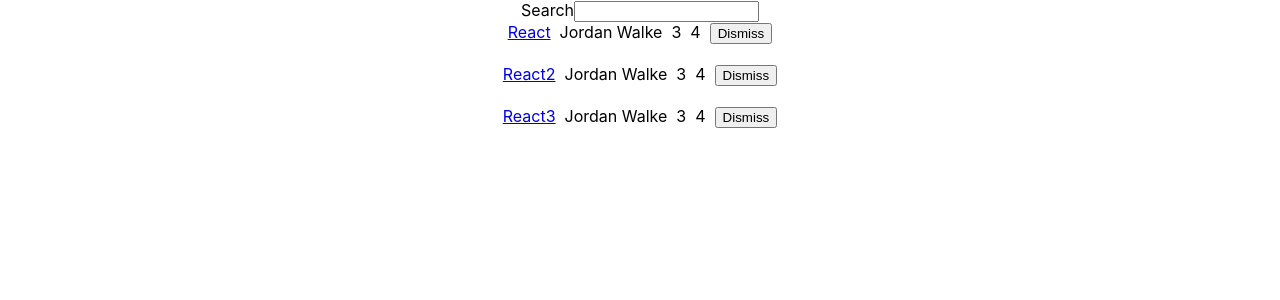
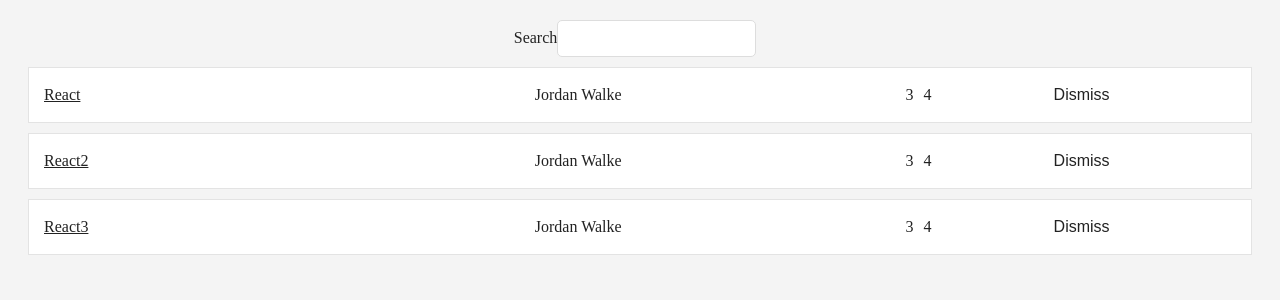
Before and after one commit to tebajanga/pcra, a React (Create React App) app: page / in a window 1280 px wide. Shown: the top 300 px of the page. Built offline with nearby package versions, Linux system fonts and the light colour scheme.

Commit message:
Styling components

```diff
--- a/src/App.css
+++ b/src/App.css
@@ -1,3 +1,4 @@
+/*
 .App {
   text-align: center;
 }
@@ -30,3 +31,68 @@
     transform: rotate(360deg);
   }
 }
+*/
+
+.page {
+  margin: 20px;
+}
+
+.interactions {
+  text-align: center;
+}
+
+.table{
+  margin: 20px0;
+}
+
+.table-header {
+  display: flex;
+  line-height: 24px;
+  font-size: 16px;
+  padding: 010px;
+  justify-content: space-between;
+}
+
+.table-empty {
+  margin: 200px;
+  text-align: center;
+  font-size: 16px;
+}
+
+.table-row {
+  display: flex;
+  line-height: 24px;
+  white-space: nowrap;
+  margin: 10px 0;
+  padding: 10px;
+  background:#ffffff;
+  border:1px solid#e3e3e3;
+}
+
+.table-header > span {
+  overflow: hidden;
+  text-overflow: ellipsis;
+  padding: 05px;
+}
+
+.table-row > span {
+  overflow: hidden;
+  text-overflow: ellipsis;
+  padding: 05px;
+}
+
+.button-inline {
+  border-width:0;
+  background: transparent;
+  color: inherit;
+  text-align: inherit;
+  -webkit-font-smoothing: inherit;
+  padding:0;
+  font-size: inherit;
+  cursor: pointer;
+}
+
+.button-active {
+  border-radius: 0;
+  border-bottom:1px solid#38BB6C;
+}
--- a/src/App.js
+++ b/src/App.js
@@ -42,19 +42,29 @@ const Search = ({ value, onChange, children }) =>
   </form>
 
 const Table = ({ list, pattern, onDismiss }) =>
-  <div>
+  <div className="table">
     {list.filter(isSearched(pattern)).map(item =>
-      <div key={item.objectID}>
-        <span><a href="{item.url}">{item.title}</a>&nbsp;&nbsp;</span>
-        <span>{item.author}&nbsp;&nbsp;</span>
-        <span>{item.num_comments}&nbsp;&nbsp;</span>
-        <span>{item.points}&nbsp;&nbsp;</span>
-        <span>
-          <Button onClick={() => onDismiss(item.objectID)}>
+      <div key={item.objectID} className="table-row">
+        <span style={largeColumn}>
+          <a href="{item.url}">{item.title}</a>
+        </span>
+        <span style={midColumn}>
+          {item.author}
+        </span>
+        <span sytle={smallColumn}>
+          {item.num_comments}
+        </span>
+        <span style={smallColumn}>
+          {item.points}
+        </span>
+        <span style={smallColumn}>
+          <Button
+            onClick={() => onDismiss(item.objectID)}
+            className="button-inline"
+          >
             Dismiss
           </Button>
         </span>
-        <br /><br />
       </div>
     )}
   </div>
@@ -67,6 +77,18 @@ const Button = ({ onClick, className = '', children,}) =>
     >
     {children}
   </button>
+
+const largeColumn = {
+  width:'40%',
+};
+
+const midColumn = {
+  width:'30%',
+};
+
+const smallColumn = {
+  width:'10%',
+};
 
 class App extends Component {
   constructor(props) {
@@ -94,13 +116,15 @@ class App extends Component {
   render() {
     const { searchTerm, list } = this.state;
     return (
-      <div className="App">
+      <div className="page">
+        <div className="interactions">
           <Search
             value={searchTerm}
             onChange={this.onSearchChange}
           >
             Search
           </Search>
+        </div>
         <Table
           list={list}
           pattern={searchTerm}
--- a/src/index.css
+++ b/src/index.css
@@ -1,3 +1,4 @@
+/*
 body {
   margin: 0;
   padding: 0;
@@ -12,3 +13,49 @@ code {
   font-family: source-code-pro, Menlo, Monaco, Consolas, "Courier New",
     monospace;
 }
+*/
+
+body {
+  color:#222;
+  background:#f4f4f4;
+  font: 40014pxCoreSans, Arial,sans-serif;
+}
+
+a {
+  color:#222;
+}
+
+a:hover {
+  text-decoration: underline;
+}
+
+ul, li {
+  list-style: none;
+  padding: 0;
+  margin: 0;
+}
+
+input {
+  padding: 10px;
+  border-radius: 5px;
+  outline: none;
+  margin-right: 10px;
+  border: 1px solid#dddddd;
+}
+
+button {
+  padding:10px;
+  border-radius:5px;
+  border:1px solid#dddddd;
+  background: transparent;
+  color:#808080;
+  cursor: pointer;
+}
+
+button:hover {
+  color:#222;
+}
+
+*:focus {
+  outline: none;
+}
```
Lines whose indentation alone changed are shown as unchanged.
